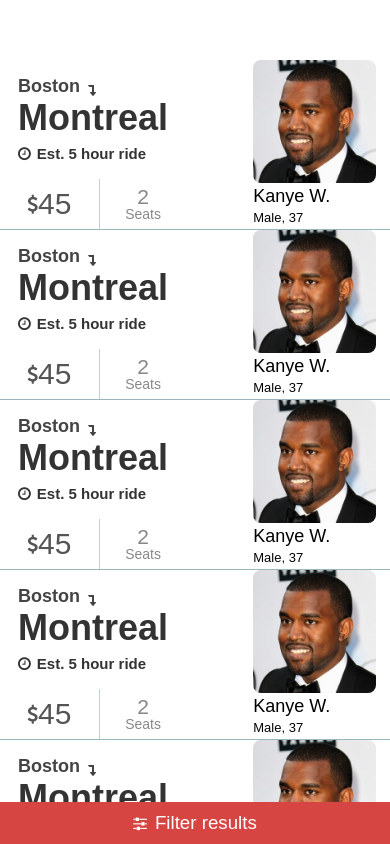
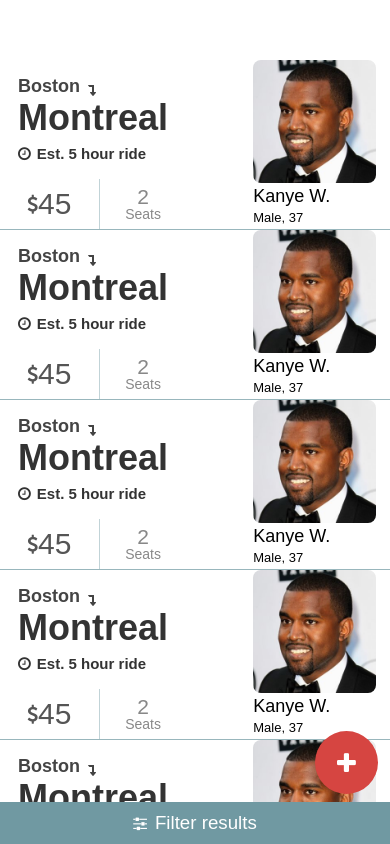
Before and after one commit to derekcaneja/phonegap-test, a plain HTML site: page www/index.html in a window 390 px wide. Shown: the top 844 px of the page. Drawn offline with nearby package versions, Linux system fonts and the light colour scheme; some packages are replaced by stand-ins of ours; a script that the page names is missing.

Commit message:
added .add-trip button

```diff
--- a/www/css/style.scss
+++ b/www/css/style.scss
@@ -155,7 +155,7 @@ footer{
 	left: 0;
 	z-index:2;
 	padding:10px;
-	background: $paleRed;
+	background: #7099a2;
 	text-align: center;
 	color: #fff;
 	*{
@@ -338,3 +338,23 @@ footer{
 	width: 90%;
 	@include border-radius(8px);
 }
+
+.add-ride{
+	position: absolute;
+	bottom: 50px;
+	right: 12px;
+	width: 63px;
+	height: 63px;
+	padding-top: 1px;
+	text-align: center;
+	display: table;
+	*{
+		display: table-cell !important;
+		height: 100%;
+		vertical-align: middle;
+	}
+	font-size: 24px;
+	color: #fff;
+	background: $paleRed;
+	@include border-radius(50%);
+}
--- a/www/index.html
+++ b/www/index.html
@@ -277,6 +277,7 @@
                 <footer class="row footer">
                     <i class="fa fa-sliders"></i><h3>Filter results</h3>
                 </footer>
+                <div class="add-ride"><i class="fa fa-plus"></i></div>
             </div>
             <div class="second">
                 <div class="header">
--- a/www/js/index.js
+++ b/www/js/index.js
@@ -30,7 +30,9 @@ var app = {
         this.sidebarIcon.on('tap', this.toggleSidebar);
         this.searchIcon.on('tap', this.toggleSearch);
         this.backIcon.on('tap', this.backToMain);
-
+        $('.post').each(function(){
+            this.indivPost = new Hammer($('.post')[0]);
+        })
         $('.profile-select').on('click', this.setProfilePicture);
 
         $('header i').css('width', $('header').height());
@@ -39,7 +41,7 @@ var app = {
 
         $('.post').mouseup(function(ev){
             if($('sidebar').prop('open')){
-                    this.toggleSidebar();
+                    this.toggleSidebar;
                     return false;
                 }else{
                     $('body').velocity({translateX: $(window).width() *-1, scale3d: [1,1,1], rotateZ: 0,translateZ: 0}, { duration: 250 }, {easing: 'easeOut'});
@@ -130,7 +132,6 @@ var app = {
     },
 
     toggleSidebar: function(ev){
-        console.log("TOGGLING")
         var isOpen       = $('sidebar').prop('open');
         var sidebarWidth = $('sidebar').width();
 
@@ -138,10 +139,8 @@ var app = {
 
         if(!isOpen){
             $('#main').velocity({ translateX: sidebarWidth, scale3d: [1,1,1], rotateZ: 0, translateZ: 0}, { duration: 350 }, { easing: 'easeOut'});
-            console.log("TOGGLING IF")
             $('sidebar').prop('open', true);
         } else {
-            console.log("TOGGLING ELSE")
             $('#main').velocity({ translateX: 0, scale3d: [1, 1, 1], rotateZ: 0,translateZ: 0}, { duration: 350 }, { easing: 'easeOut' })
 
             setTimeout(function(){
```
Also changed, not shown: www/css/style.css.
